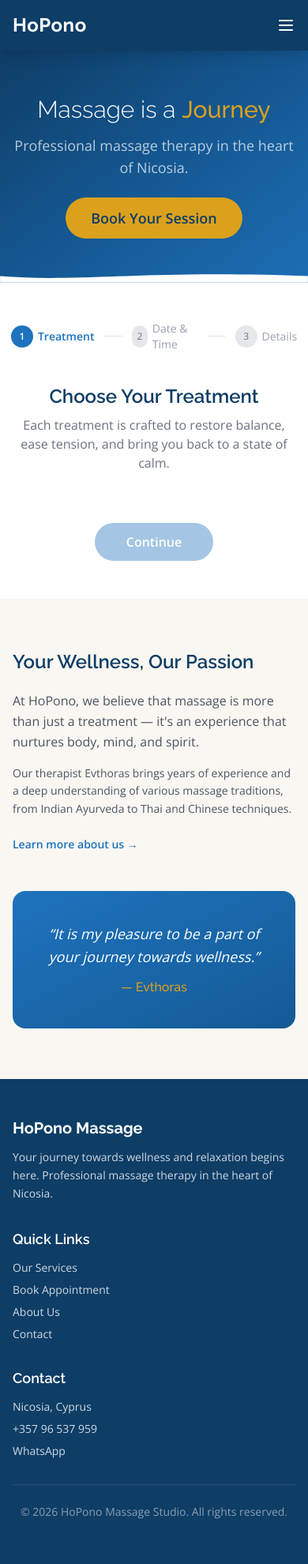
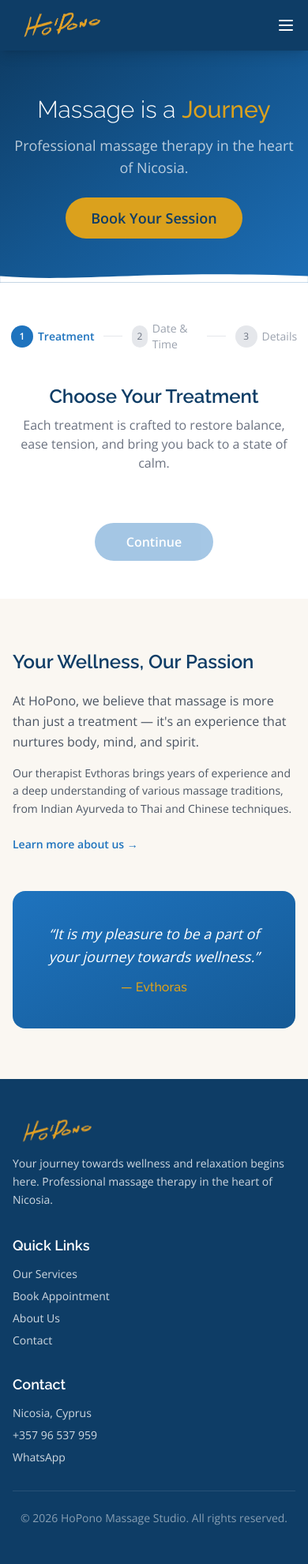
Before and after one commit to ilsa16/HoPono, a Flask app: page / in a window 390 px wide. Shown: the whole page at 79% size. Before the commit the page ends 1923 px from the top, so only its background shows below. Run offline with Flask 3, Linux system fonts and the light colour scheme; some libraries are stand-ins or nearby versions.

Commit message:
Add website logo to public and admin interfaces
Update base.html and admin/base_admin.html to include the logo image. Copy logo.png to the static/images directory.

Replit-Commit-Author: Agent
Replit-Commit-Session-Id: 9a32c669-11be-4dfe-89e6-cf53fe34eda7
Replit-Commit-Checkpoint-Type: full_checkpoint
Replit-Commit-Event-Id: 47d68534-073f-4e9f-babe-78ea503592c4
Replit-Commit-Screenshot-Url: https://storage.googleapis.com/screenshot-production-us-central1/dc2ea10f-7fd4-4470-b560-c4f7b5909ac7/9a32c669-11be-4dfe-89e6-cf53fe34eda7/4RmzXLX
Replit-Helium-Checkpoint-Created: true

```diff
--- a/app/templates/base.html
+++ b/app/templates/base.html
@@ -52,9 +52,10 @@
         <div class="max-w-7xl mx-auto px-4 sm:px-6 lg:px-8">
             <div class="flex justify-between items-center h-16">
                 <!-- Logo -->
-                <a href="{{ url_for('public.home') }}" class="flex items-center space-x-2">
-                    <span class="text-2xl font-heading font-bold text-white tracking-wide">HoPono</span>
-                    <span class="text-hopono-gold text-sm font-light hidden sm:inline">Massage Studio</span>
+                <a href="{{ url_for('public.home') }}" class="flex items-center">
+                    <img src="{{ url_for('static', filename='images/logo.png') }}"
+                         alt="HoPono Massage Studio"
+                         class="h-10 w-auto">
                 </a>
 
                 <!-- Desktop Menu -->
@@ -118,7 +119,9 @@
             <div class="grid grid-cols-1 md:grid-cols-3 gap-8">
                 <!-- Brand -->
                 <div>
-                    <h3 class="text-xl font-heading font-bold text-white mb-3">HoPono Massage</h3>
+                    <img src="{{ url_for('static', filename='images/logo.png') }}"
+                         alt="HoPono Massage"
+                         class="h-9 w-auto mb-3">
                     <p class="text-sm leading-relaxed">
                         Your journey towards wellness and relaxation begins here.
                         Professional massage therapy in the heart of Nicosia.
```
Also changed, not shown: app/templates/admin/base_admin.html (+6 -3 lines), app/static/images/logo.png (added), attached_assets/HoPono_1772186796853.png (added), attached_assets/HoPono_1772186805690.png (added).
